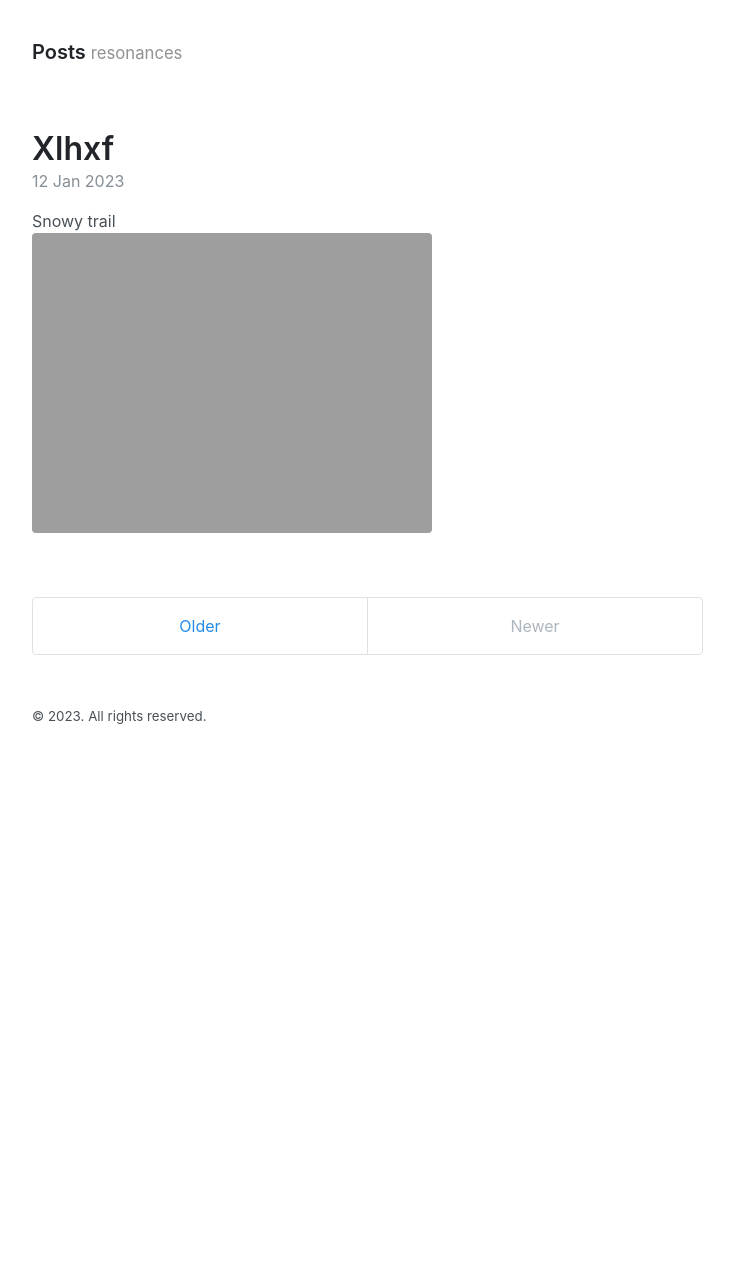
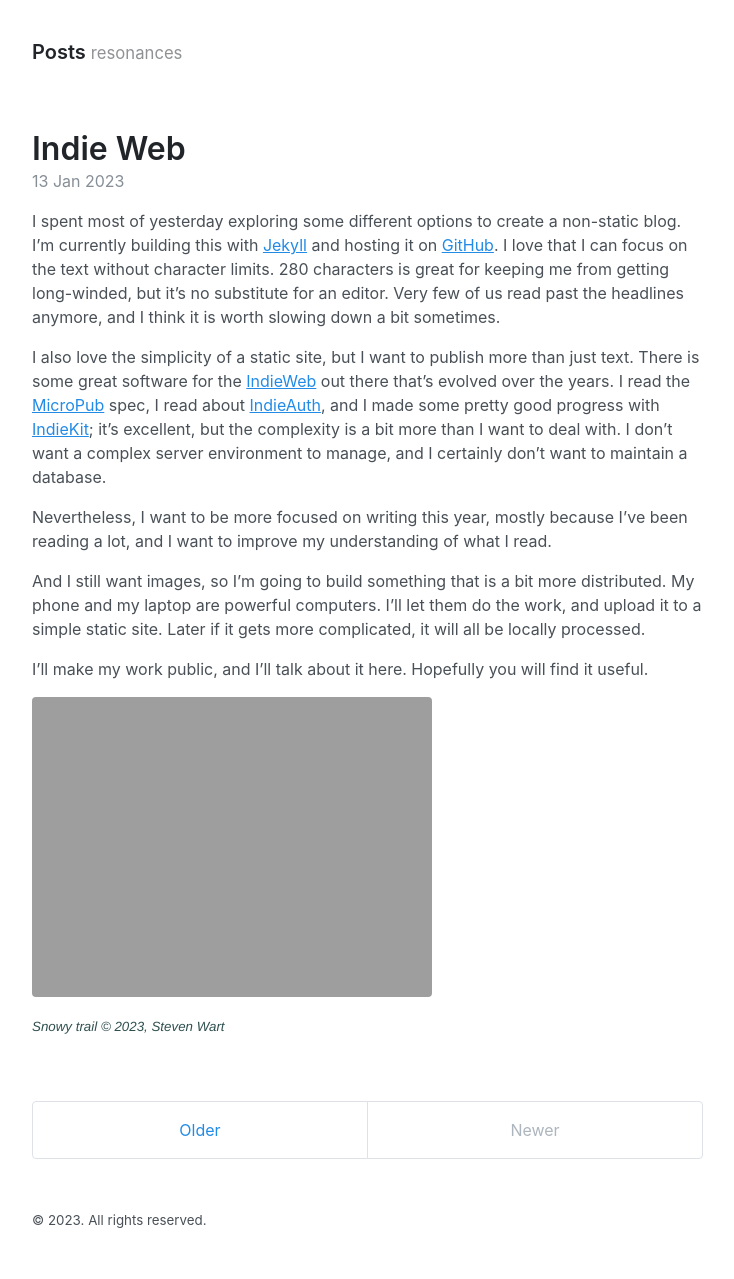
Before and after one commit to mandeluna/mandeluna.github.io, a Jekyll site: the page built from index.html, in a window 1280 px wide. Shown: the whole page, without its empty margins (272-1006 px from the left). Built offline with Jekyll 4.4.1, drawn with Linux system fonts in a browser that asks for light colours; the list of posts is cut into pages by our own code; before the commit the page ends 900 px from its top, so only the background shows below that.

Commit message:
Blog post: Indie Web

```diff
--- a/_includes/head.html
+++ b/_includes/head.html
@@ -21,6 +21,13 @@
   <link rel="alternate" type="application/atom+xml" title="{{ site.title }}" href="{{ 'atom.xml' | relative_url }}">
 
   <script id=”MathJax-script” async src="https://cdn.jsdelivr.net/npm/mathjax@3/es5/tex-mml-chtml.js"></script>
-
+  <style>
+    .photo-credit {
+      display:inline-block;
+      font-size: 10pt;
+      font-family: Helvetica, sans-serif;
+      color: darkslategray;
+    }
+  </style>
   {% seo title=false %}
 </head>
--- /dev/null
+++ b/_posts/2023-01-13-indie-web.md
@@ -0,0 +1,29 @@
+---
+date: 2023-01-13T15:17-0800
+visibility: public
+---
+
+I spent most of yesterday exploring some different options to create a non-static blog. I'm currently building this
+with [Jekyll](https://jekyllrb.com/) and hosting it on [GitHub](https://github.com/mandeluna). I love that I can focus
+on the text without character limits. 280 characters is great for keeping me from getting long-winded, but it's no
+substitute for an editor. Very few of us read past the headlines anymore, and I think it is worth slowing down a bit
+sometimes.
+
+I also love the simplicity of a static site, but I want to publish more than just text. There is some great software for
+the [IndieWeb](https://indieweb.org/) out there that's evolved over the years. I read
+the [MicroPub](https://www.w3.org/TR/micropub/) spec, I read about [IndieAuth](https://indieauth.com/), and I made some
+pretty good progress with [IndieKit](https://getindiekit.com/); it's excellent, but the complexity is a bit more than I
+want to deal with. I don't want a complex server environment to manage, and I certainly don't want to maintain a
+database.
+
+Nevertheless, I want to be more focused on writing this year, mostly because I've been reading a lot, and I want to
+improve my understanding of what I read.
+
+And I still want images, so I'm going to build something that is a bit more distributed. My phone and my laptop are
+powerful computers. I'll let them do the work, and upload it to a simple static site. Later if it gets more
+complicated, it will all be locally processed.
+
+I'll make my work public, and I'll talk about it here. Hopefully you will find it useful.
+
+![snowy trail](https://www.wart.ca/media/photos/2023/8khp8.jpg)
+<span class="photo-credit">_Snowy trail © 2023, Steven Wart_</span>
```
Also changed, not shown: _posts/2023-01-12-xlhxf.md (deleted, +0 -6 lines), assets/camera-fill.svg (added).
